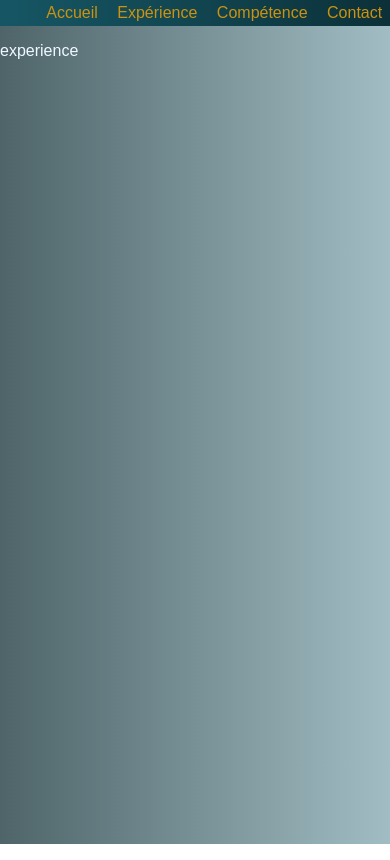
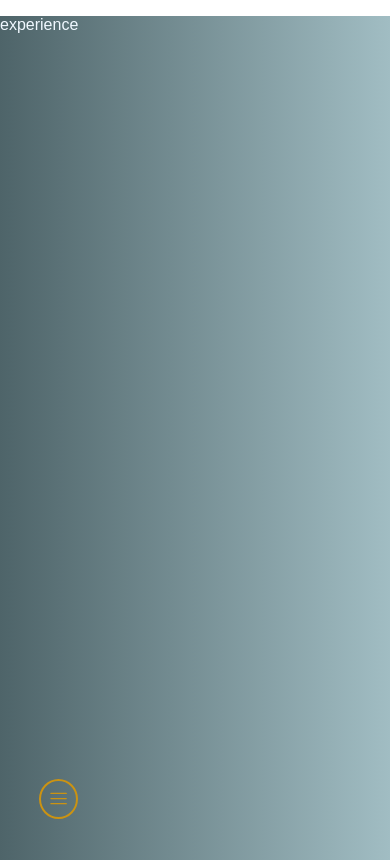
Before and after one commit to JeremyLamacq/Portfolio, a React (Vite) app: page /experience in a window 390 px wide. Built offline with nearby package versions, Linux system fonts and the light colour scheme.

Commit message:
Header & Footer complete

```diff
--- a/package.json
+++ b/package.json
@@ -15,6 +15,7 @@
     "@types/three": "^0.162.0",
     "gsap": "^3.12.2",
     "react": "^18.2.0",
+    "react-burger-menu": "^3.0.9",
     "react-dom": "^18.2.0",
     "react-icons": "^4.12.0",
     "react-router": "^6.22.3",
--- a/src/components/experience/Experience.jsx
+++ b/src/components/experience/Experience.jsx
@@ -1,7 +1,7 @@
 const Experience = () => {
 
     return (
-        <div><p>experience</p></div>
+        <p>experience</p>
     )
 }
 
--- a/src/components/footer/Footer.jsx
+++ b/src/components/footer/Footer.jsx
@@ -1,5 +1,43 @@
+import { RxHamburgerMenu } from "react-icons/rx";
+import './Footer.scss';
+import { Link, useLocation } from "react-router-dom";
+import { useEffect, useState } from "react";
+
+
 const Footer = () => {
 
+    const [location, setLocation] = useState(useLocation().pathname);
+    const [isOpen, setIsOpen] = useState(false);
+
+    const url = useLocation().pathname;
+
+    useEffect(() => {
+        setLocation(url);
+    }, [url]);
+
+    const handleOpenMenu = () => {
+        setIsOpen(true)
+    }
+
+    const handleCloseMenu = () => {
+        setIsOpen(prev=>!prev);
+    }
+
+        return  (
+
+        <div style={{display: location === '/' ? 'none' : ''}}>
+            <div id="burgerIcon" onClick={handleOpenMenu}><RxHamburgerMenu /></div>
+
+            <div id="burgerMenu" style= {{ display: !isOpen ? 'none' : ''}} >
+                <Link to='/' onClick={handleCloseMenu} className="button"> Accueil</Link>
+                <Link to='/experience' onClick={handleCloseMenu} className="button"> Expérience</Link>
+                <Link to='/skills' onClick={handleCloseMenu} className="button"> Compétence</Link>
+                <Link to='/contact' onClick={handleCloseMenu} className="button"> Contact</Link>
+            </div>
+
+            <div id="fullScreen" onClick={handleCloseMenu} style={{display: !isOpen ? 'none' : ''}}></div>
+        </div>
+        )
 }
 
 export default Footer;
--- /dev/null
+++ b/src/components/footer/Footer.scss
@@ -0,0 +1,52 @@
+@media (max-width: 599px) {
+
+    #burgerIcon {
+
+        position: absolute;
+        bottom: 3%;
+        left: 10%;
+        border: solid #cb9312 2px;
+        border-radius: 50%;
+        padding: 8px 8px 4px 8px;
+        color: #cb9312;
+        font-size: larger;
+        z-index: 0;
+    }
+
+    #burgerMenu {
+
+        display: flex;
+        flex-direction: column;
+        gap: 10px;
+        position: absolute;
+        bottom: 10%;
+        left: 10%;
+
+        .button {
+            text-decoration: none;
+            color: #165664;
+            background-color: #cb9312;
+            width: max-content;
+            padding: 4px;
+            border-radius: 15em;
+            cursor: pointer;
+            z-index: 2;
+        }
+    }
+
+
+    #fullScreen {
+        position: absolute;
+        top: 0;
+        right: 0;
+        bottom: 0;
+        left: 0;
+        z-index: 1;
+    }
+}
+
+@media (min-width:600px) {
+    #burgerIcon, #burgerMenu {
+        display: none;
+    }
+}
--- a/src/components/header/Header.jsx
+++ b/src/components/header/Header.jsx
@@ -17,8 +17,8 @@ const Header = () => {
 
             <Link to='/' id="accueil"> Accueil</Link>
             <Link to='/experience' id="experience"> Expérience</Link>
-            <Link to='skills' id="skills"> Compétence</Link>
-            <Link to='contact' id="contact"> Contact</Link>
+            <Link to='/skills' id="skills"> Compétence</Link>
+            <Link to='/contact' id="contact"> Contact</Link>
 
         </div>
     )
--- a/src/components/header/Header.scss
+++ b/src/components/header/Header.scss
@@ -1,4 +1,5 @@
 #navBar {
+    @media (min-width: 600px) {
         background: linear-gradient(to left, #0c3038, #114550, #165664);
         display: flex;
         padding: 1% 0 1% 0;
@@ -39,3 +40,8 @@
 
         }
     }
+
+    @media (max-width:599.9px) {
+            display: none;
+    }
+}
```
Also changed, not shown: 1 other file (tests, documents, lock files or other folders). Lines whose indentation alone changed are shown as unchanged.
